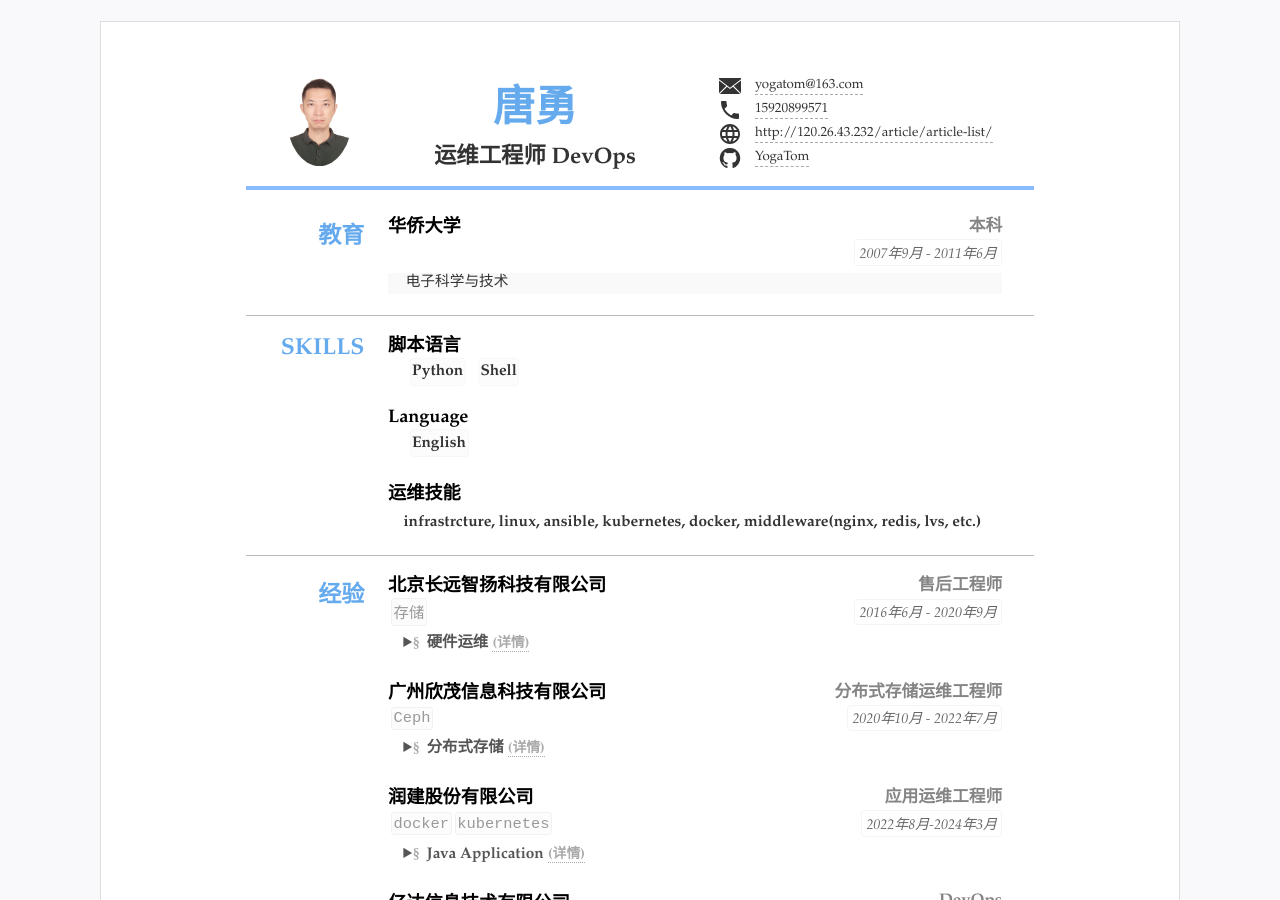
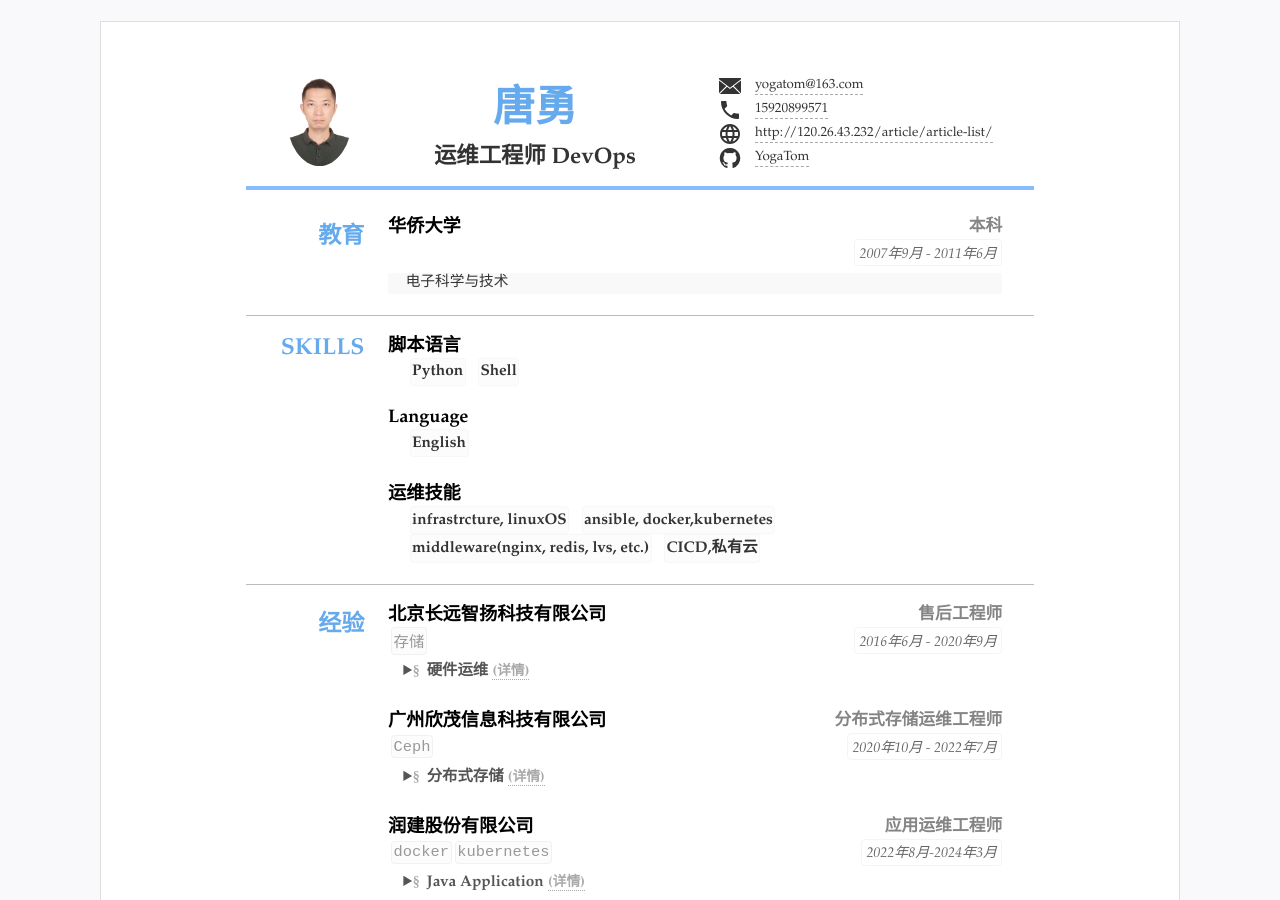
Before and after one commit to YogaTom/resume, a Jekyll site: the page built from index.html, in a window 1280 px wide and 900 px high. Built offline with Jekyll 4.4.1, drawn with Linux system fonts in a browser that asks for light colours.

Commit message:
Update resume.yml

```diff
--- a/_data/resume.yml
+++ b/_data/resume.yml
@@ -46,8 +46,11 @@ main: #简历主要内容，
     items:
     - English
   - title: 运维技能
-    summary: infrastrcture, linux, ansible, kubernetes,
-             docker, middleware(nginx, redis, lvs, etc.)
+    items:
+    - infrastrcture, linuxOS
+    - ansible, docker,kubernetes
+    - middleware(nginx, redis, lvs, etc.)
+    - CICD,私有云
 
 - type: experience
   name: 经验
```
